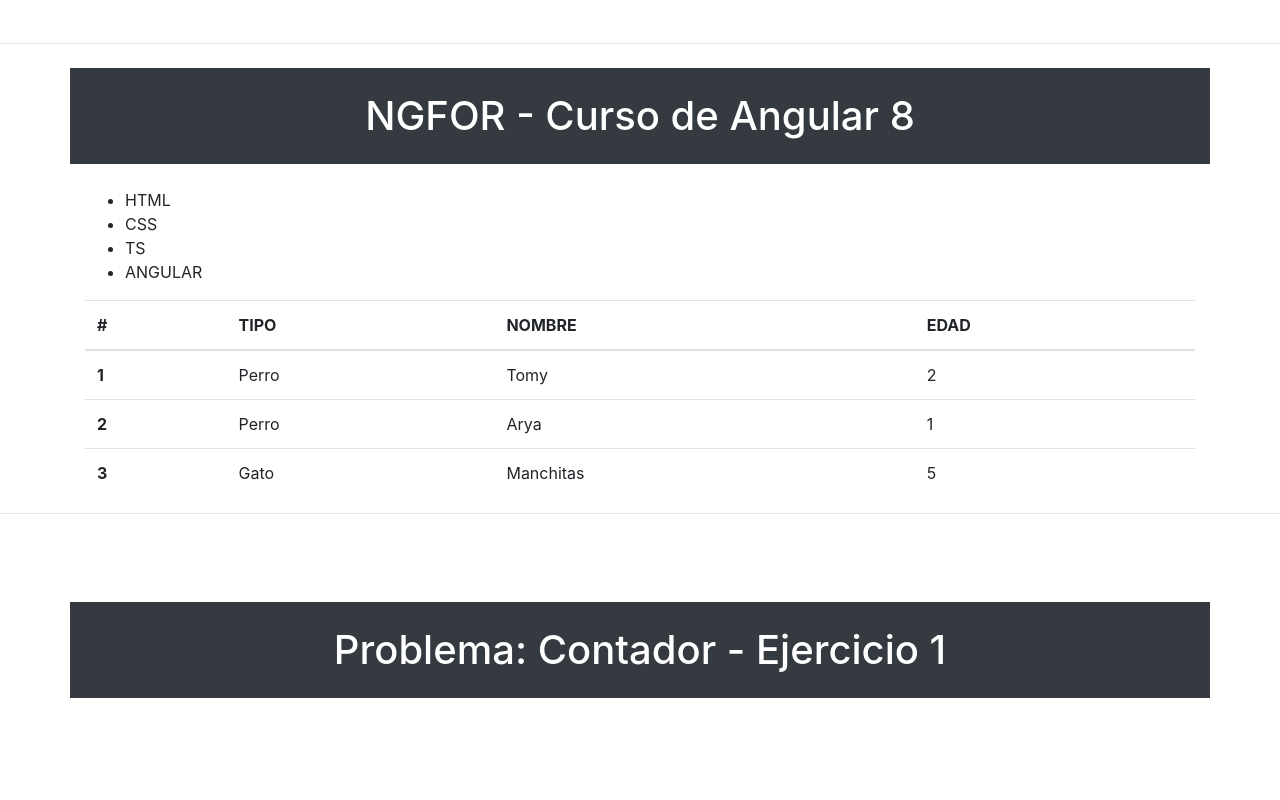
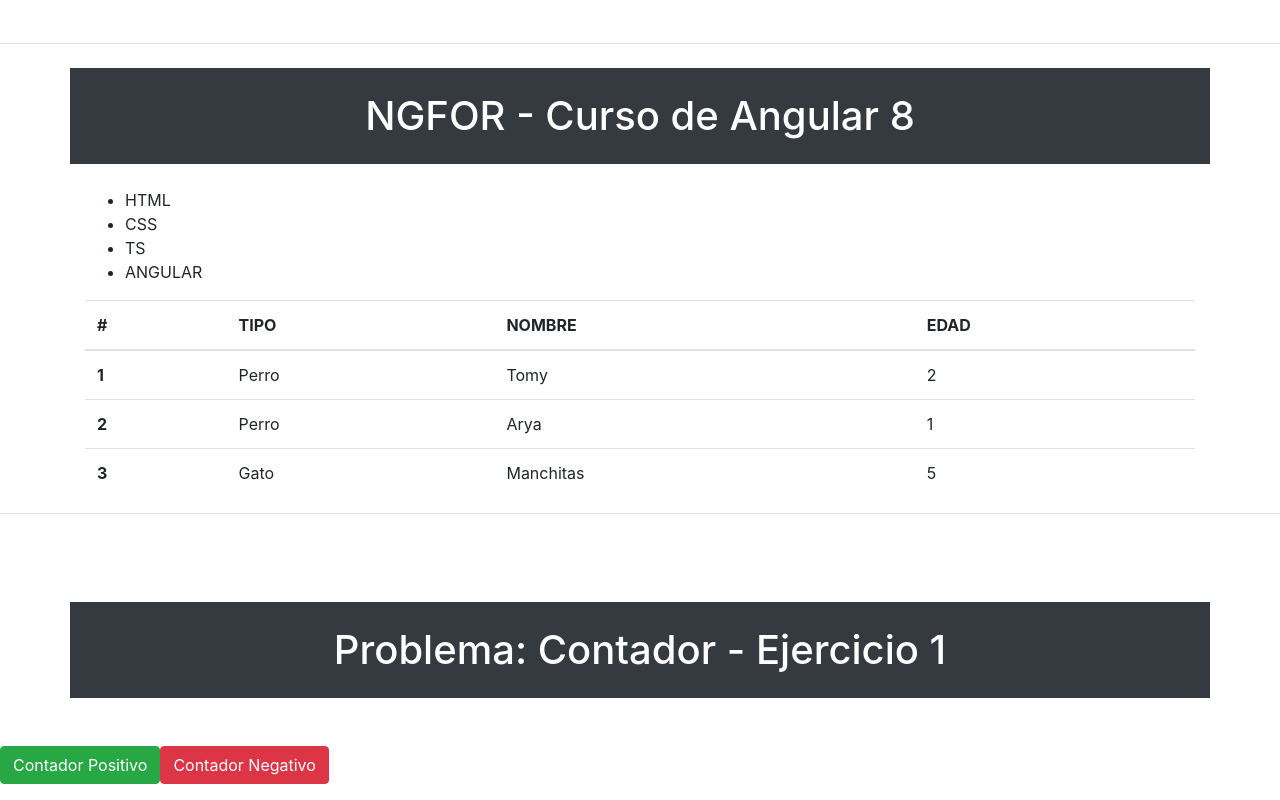
Before and after one commit to Joaquin-Developer/Angular10-first-project, an Angular app: page / in a window 1280 px wide. Shown: the part 347-1147 px from the top of the page. Before the commit the page ends 1069 px from the top, so only its background shows below. Built offline with nearby package versions, Linux system fonts and the light colour scheme.

Commit message:
agrego botones html bootstrap

```diff
--- a/src/app/contador/contador.component.html
+++ b/src/app/contador/contador.component.html
@@ -4,3 +4,7 @@
 <p>
 
 </p>
+<br>
+
+<button type="button" class="btn btn-success mb-3">Contador Positivo</button>
+<button type="button" class="btn btn-danger mb-3" >Contador Negativo</button>
```
